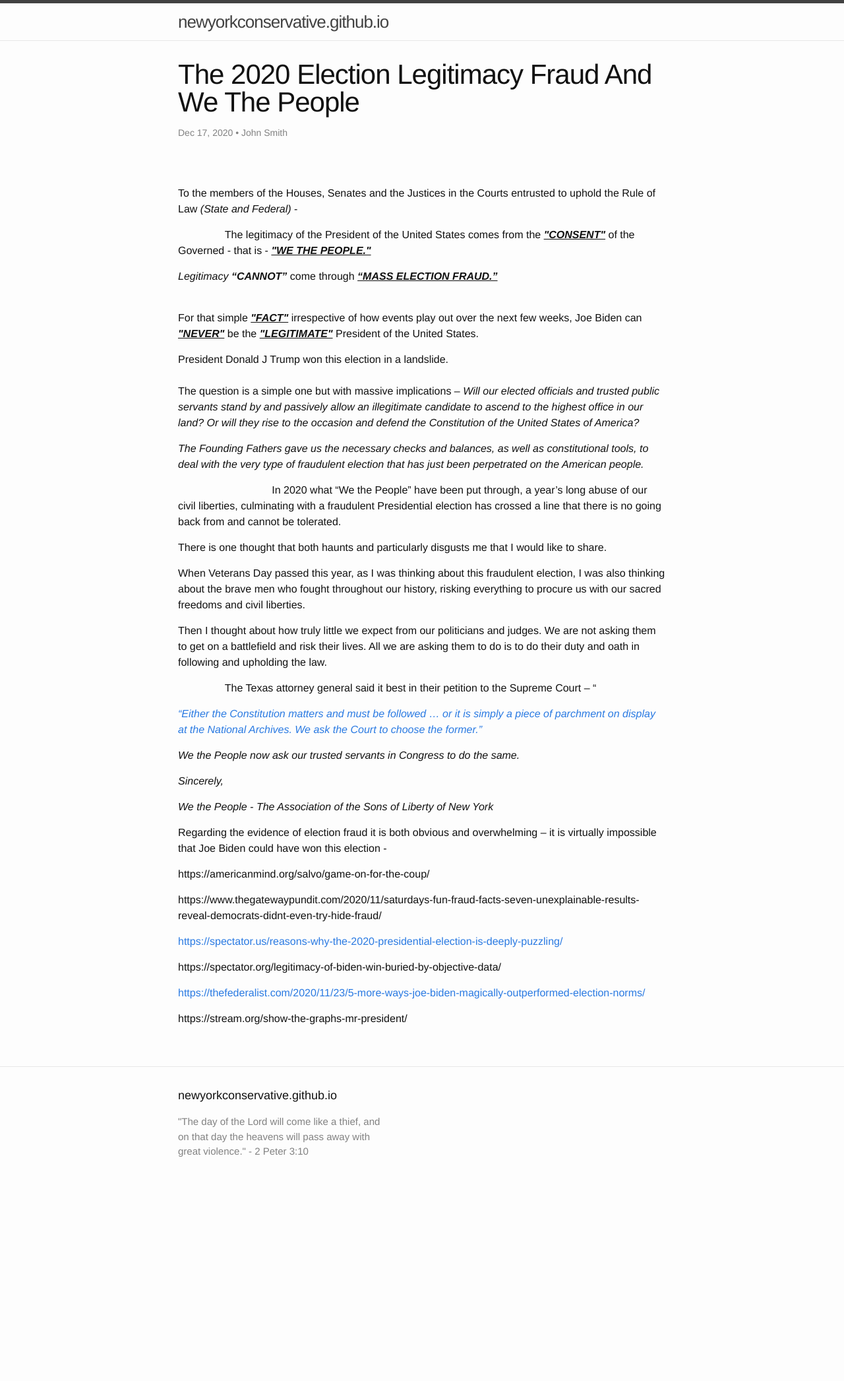
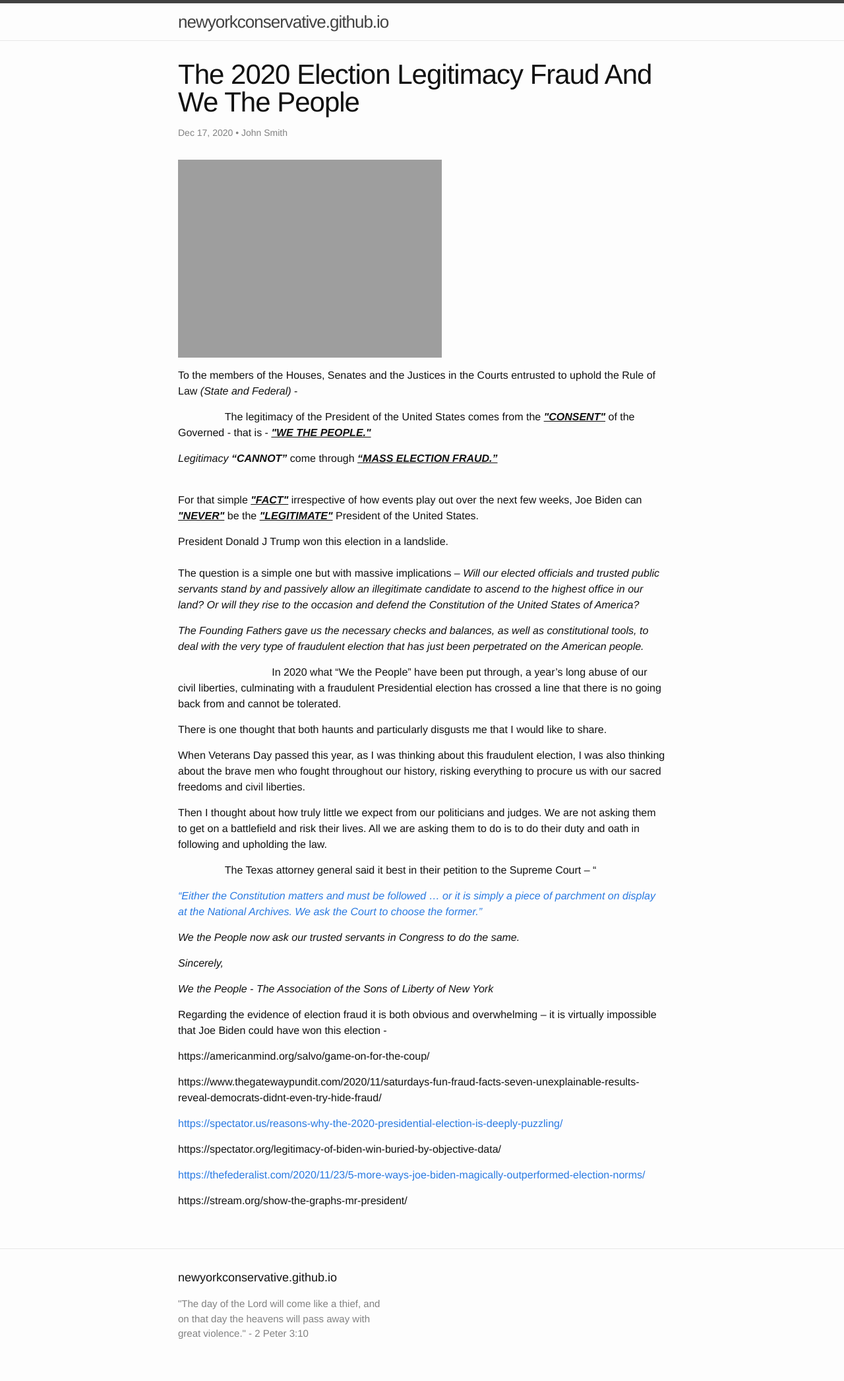
Before and after one commit to newyorkconservative/newyorkconservative.github.io, a Jekyll site: the page built from _posts/2020-12-17-the-2020-election-legitimacy-fraud-and-we-the-people.md, in a window 1280 px wide. Shown: the whole page at 66% size. Built offline with Jekyll 4.4.1, drawn with Linux system fonts in a browser that asks for light colours; before the commit the page ends 1817 px from its top, so only the background shows below that.

Commit message:
Syncing _posts/2020-12-17-the-2020-election-legitimacy-fraud-and-we-the-people.md from WordPress at https://www.newyorkconservative.com () - wpghs

```diff
--- a/_posts/2020-12-17-the-2020-election-legitimacy-fraud-and-we-the-people.md
+++ b/_posts/2020-12-17-the-2020-election-legitimacy-fraud-and-we-the-people.md
@@ -11,8 +11,8 @@ permalink: >
 published: true
 post_date: 2020-12-17 12:30:30
 ---
-<!-- wp:image {"sizeSlug":"large","linkDestination":"media"} -->
-<figure class="wp-block-image size-large"><a href="blob:https://www.newyorkconservative.com/b4baa98a-9e00-4580-8dcb-3e0e9954f6cd"><img src="blob:https://www.newyorkconservative.com/b4baa98a-9e00-4580-8dcb-3e0e9954f6cd" alt=""/></a></figure>
+<!-- wp:image {"id":5165,"sizeSlug":"large","linkDestination":"media"} -->
+<figure class="wp-block-image size-large"><a href="https://www.newyorkconservative.com/wp-content/uploads/2020/12/we-the-people.jpg"><img src="https://www.newyorkconservative.com/wp-content/uploads/2020/12/we-the-people.jpg" alt="" class="wp-image-5165"/></a></figure>
 <!-- /wp:image -->
 
 <!-- wp:paragraph -->
```
